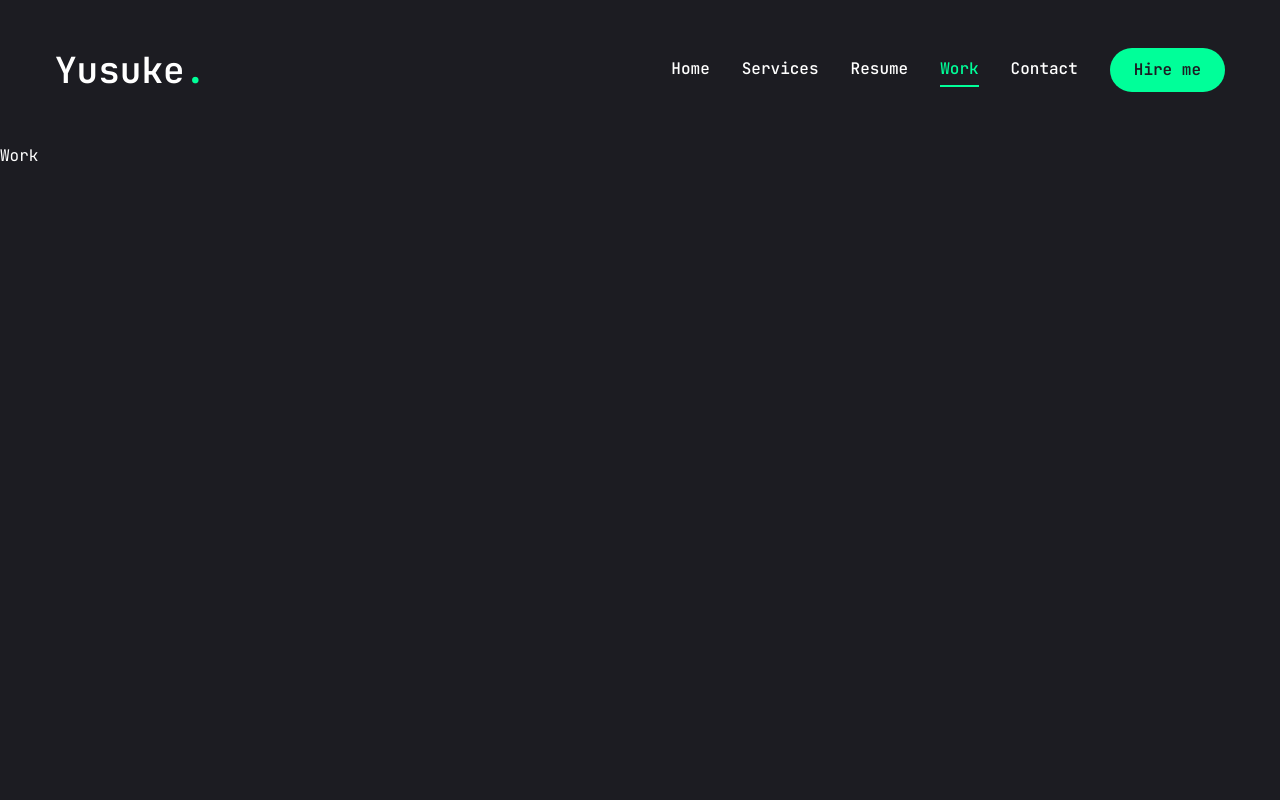
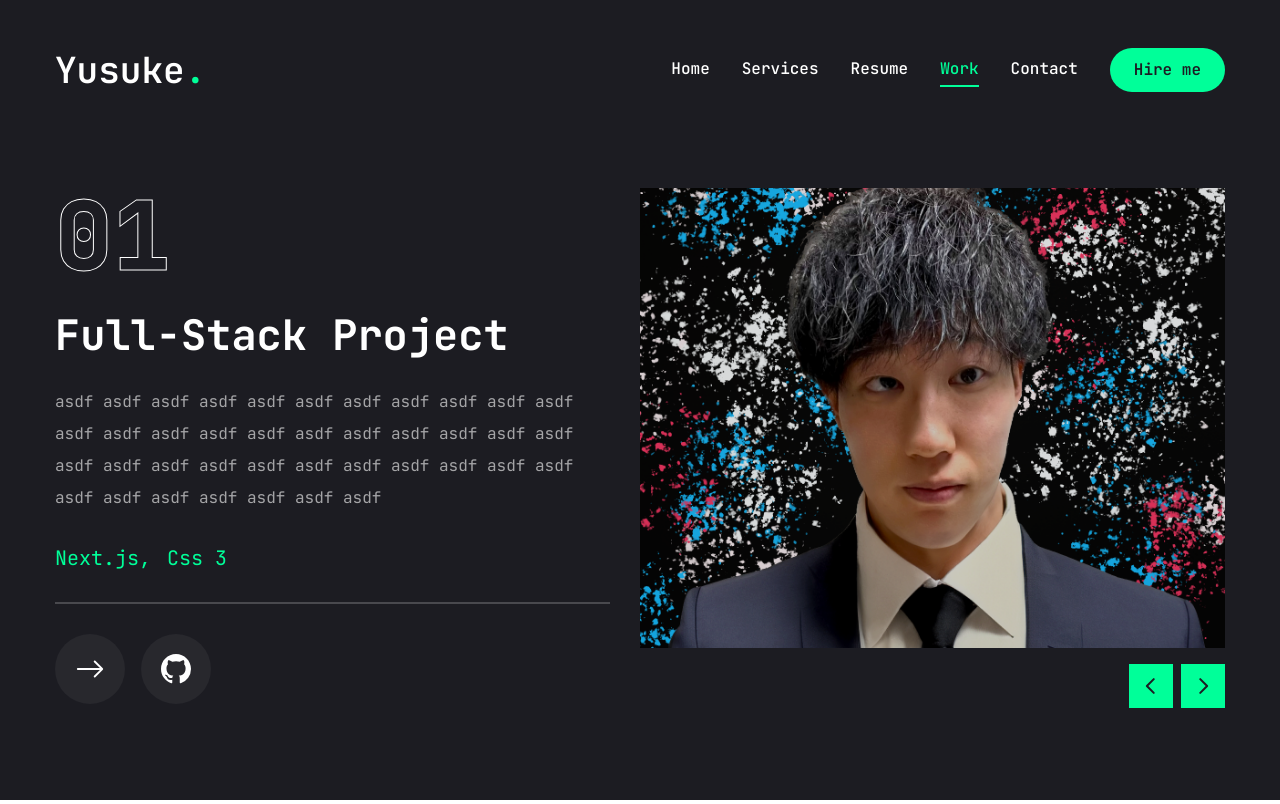
Before and after one commit to yusuken1121/Yusuke_Nagaoka_Portfolio, a Next.js app: page /work in a window 1280 px wide. Built offline with nearby package versions, Linux system fonts and the light colour scheme.

Commit message:
✨ Create the Work page

```diff
--- a/app/work/page.tsx
+++ b/app/work/page.tsx
@@ -1,5 +1,175 @@
+"use client";
+
+import { motion } from "framer-motion";
+import React, { useState } from "react";
+import { Swiper, SwiperSlide } from "swiper/react";
+import { Swiper as SwiperType } from "swiper";
+import "swiper/css";
+
+import { BsArrowRight, BsGithub } from "react-icons/bs";
+
+import {
+  Tooltip,
+  TooltipContent,
+  TooltipProvider,
+  TooltipTrigger,
+} from "@/components/ui/tooltip";
+import Link from "next/link";
+import Image from "next/image";
+import WorkSliderBtns from "@/components/WorkSliderBtns";
+
+const projects = [
+  {
+    num: "01",
+    category: "full-stack",
+    title: "project 1",
+    description:
+      "asdf asdf asdf asdf asdf asdf asdf asdf asdf asdf asdf asdf asdf asdf asdf asdf asdf asdf asdf asdf asdf asdf asdf asdf asdf asdf asdf asdf asdf asdf asdf asdf asdf asdf asdf asdf asdf asdf asdf asdf ",
+    stack: [{ name: "Next.js" }, { name: "Css 3" }],
+    image: "/profileImg_bg.png",
+    live: "",
+    github: "",
+  },
+  {
+    num: "02",
+    category: "full-stack",
+    title: "project 1",
+    description:
+      "asdf asdf asdf asdf asdf asdf asdf asdf asdf asdf asdf asdf asdf asdf asdf asdf asdf asdf asdf asdf asdf asdf asdf asdf asdf asdf asdf asdf asdf asdf asdf asdf asdf asdf asdf asdf asdf asdf asdf asdf ",
+    stack: [{ name: "Next.js" }, { name: "Css 3" }],
+    image: "/profileImg_bg.png",
+    live: "",
+    github: "",
+  },
+  {
+    num: "03",
+    category: "frontend",
+    title: "project 1",
+    description:
+      "asdf asdf asdf asdf asdf asdf asdf asdf asdf asdf asdf asdf asdf asdf asdf asdf asdf asdf asdf asdf asdf asdf asdf asdf asdf asdf asdf asdf asdf asdf asdf asdf asdf asdf asdf asdf asdf asdf asdf asdf ",
+    stack: [{ name: "Next.js" }, { name: "Css 3" }],
+    image: "/profileImg_bg.png",
+    live: "",
+    github: "",
+  },
+];
+
 const Work = () => {
-  return <div>Work</div>;
+  const [project, setProject] = useState(projects[0]);
+  const handleSlideChange = (swiper: SwiperType) => {
+    const currentIndex = swiper.activeIndex;
+    setProject(projects[currentIndex]);
+  };
+
+  return (
+    <motion.section
+      initial={{ opacity: 0 }}
+      animate={{
+        opacity: 1,
+        transition: { delay: 2.4, duration: 0.4, ease: "easeIn" },
+      }}
+      className="min-h-[80vh] flex flex-col justify-center py-12 xl:px-0"
+    >
+      <div className="container mx-auto">
+        <div className="flex flex-col xl:flex-row xl:gap-[30px]">
+          <div className="w-full xl:w-[50%] xl:h-[460px] flex flex-col xl:justify-between order-2 xl:order-none">
+            <div className="flex flex-col gap-[30px] h-[50%]">
+              {/* outline num */}
+              <div className="text-8xl leading-none font-extrabold text-transparent text-outline">
+                {project.num}
+              </div>
+
+              {/* project category */}
+              <h2 className="text-[42px] font-bold leading-none text-white group-hover:text-accent transition-all duration-500 capitalize">
+                {project.category} project
+              </h2>
+
+              {/* description */}
+              <p className="text-white/60">{project.description}</p>
+
+              {/* stack */}
+              <ul className="flex gap-4">
+                {project.stack.map((item, idx) => {
+                  return (
+                    <li key={idx} className="text-xl text-accent">
+                      {item.name}
+                      {/* remove the last comma */}
+                      {idx !== project.stack.length - 1 && ","}
+                    </li>
+                  );
+                })}
+              </ul>
+              {/* border */}
+              <div className="border border-white/20"></div>
+              {/* buttons */}
+              <div className="flex items-center gap-4">
+                {/* live project button */}
+                <Link href={project.live}>
+                  <TooltipProvider delayDuration={100}>
+                    <Tooltip>
+                      <TooltipTrigger className="w-[70px] h-[70px] rounded-full bg-white/5 flex justify-center items-center group">
+                        <BsArrowRight className="text-white text-3xl group-hover:text-accent" />
+                      </TooltipTrigger>
+                      <TooltipContent>
+                        <p>Live project</p>
+                      </TooltipContent>
+                    </Tooltip>
+                  </TooltipProvider>
+                </Link>
+
+                {/* github project button */}
+                <Link href={project.github}>
+                  <TooltipProvider delayDuration={100}>
+                    <Tooltip>
+                      <TooltipTrigger className="w-[70px] h-[70px] rounded-full bg-white/5 flex justify-center items-center group">
+                        <BsGithub className="text-white text-3xl group-hover:text-accent" />
+                      </TooltipTrigger>
+                      <TooltipContent>
+                        <p>Github repository</p>
+                      </TooltipContent>
+                    </Tooltip>
+                  </TooltipProvider>
+                </Link>
+              </div>
+            </div>
+          </div>
+          <div className="w-full xl:w-[50%]">
+            <Swiper
+              spaceBetween={30}
+              slidesPerView={1}
+              className="xl:h-[520px] mb-12"
+              onSlideChange={handleSlideChange}
+            >
+              {projects.map((project, idx) => {
+                return (
+                  <SwiperSlide key={idx}>
+                    <div className="h-[460px] relative group flex justify-center bg-pink-50/20">
+                      {/* overlay */}
+                      <div className="absolute top-0 bottom-0 w-full h-full bg-black/10 z-10"></div>
+                      {/* image */}
+                      <div className="relative w-full h-full">
+                        <Image
+                          src={project.image}
+                          fill
+                          alt="project"
+                          className="object-cover"
+                        />
+                      </div>
+                    </div>
+                  </SwiperSlide>
+                );
+              })}
+              {/* slider buttons */}
+              <WorkSliderBtns
+                containerStyles="flex gap-2 absolute right-0 bottom-[calc(50%_-_22px)] xl:bottom-0 z-20 w-full justify-between xl:w-max xl:justify-none"
+                btnStyles="bg-accent hover:bg-accent-hover text-primary text-[22px] w-[44px] h-[44px] flex justify-center items-center transition-all"
+              />
+            </Swiper>
+          </div>
+        </div>
+      </div>
+    </motion.section>
+  );
 };
 
 export default Work;
--- /dev/null
+++ b/components/WorkSliderBtns.tsx
@@ -0,0 +1,32 @@
+"use client";
+
+import { useSwiper } from "swiper/react";
+import { PiCaretLeftBold, PiCaretRightBold } from "react-icons/pi";
+
+type WorkSliderBtnsProps = {
+  containerStyles: string;
+  btnStyles: string;
+  // iconsStyles: string;
+};
+
+const WorkSliderBtns = ({
+  containerStyles,
+  btnStyles,
+}: // iconsStyles,
+WorkSliderBtnsProps) => {
+  const swiper = useSwiper();
+  return (
+    <div className={containerStyles}>
+      <button className={btnStyles} onClick={() => swiper.slidePrev()}>
+        {/* <PiCaretLeftBold className={iconsStyles} /> */}
+        <PiCaretLeftBold className={""} />
+      </button>
+      <button className={btnStyles} onClick={() => swiper.slideNext()}>
+        {/* <PiCaretRightBold className={iconsStyles} /> */}
+        <PiCaretRightBold className={""} />
+      </button>
+    </div>
+  );
+};
+
+export default WorkSliderBtns;
--- a/package.json
+++ b/package.json
@@ -23,6 +23,7 @@
     "react": "^18",
     "react-dom": "^18",
     "react-icons": "^5.3.0",
+    "swiper": "^11.1.14",
     "tailwind-merge": "^2.5.2",
     "tailwindcss-animate": "^1.0.7"
   },
```
Also changed, not shown: 1 other file (tests, documents, lock files or other folders).
